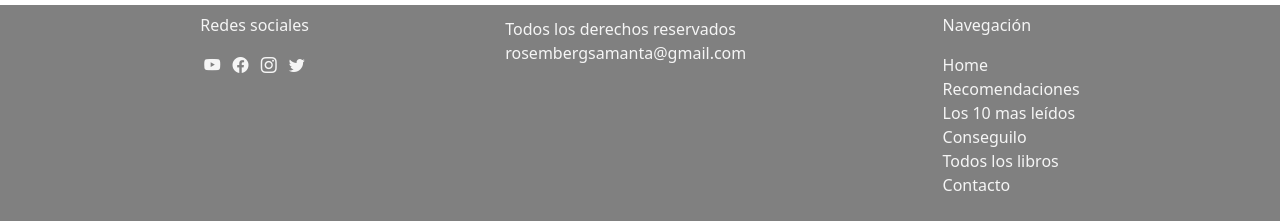
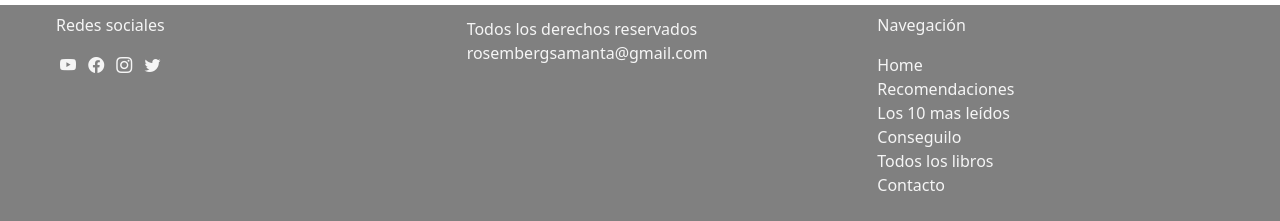
Before and after one commit to SamRosemberg/book-ish, a website: page index.html in a window 1280 px wide. Shown: the part 1348-1569 px from the top of the page. Drawn offline with nearby package versions, Linux system fonts and the light colour scheme.

Commit message:
footer quizas

```diff
--- a/index.html
+++ b/index.html
@@ -98,22 +98,22 @@
 
 
     <!-- Footer --------------------->
-    <div class="container-fluid d-flex justify-content-evenly bg-grey col-12">
-        <div class="column py-2 mx-2 border-nd">
+    <div class="container-fluid d-flex justify-content-evenly bg-grey col-12 px-5">
+        <div class="column py-2 mx-2 border-nd col-12 col-lg-4">
             <p>Redes sociales</p>
             <i class="bi-youtube footer__iconos px-1"></i>
             <i class="bi-facebook footer__iconos px-1"></i>
             <i class="bi-instagram footer__iconos px-1"></i>
             <i class="bi-twitter footer__iconos px-1"></i>
         </div>
-        <div class="column py-2 mx-2">
+        <div class="column py-2 mx-2 col-12 col-lg-4">
             <p class="py-1">
                 Todos los derechos reservados
                 <br>
                 rosembergsamanta@gmail.com
             </p>
         </div>
-        <div class="py-2 mx-2">
+        <div class="py-2 mx-2 col-12 col-lg-4">
             <ul class="list-unstyled">
                 <p>Navegación</p>
                 <li>
```
